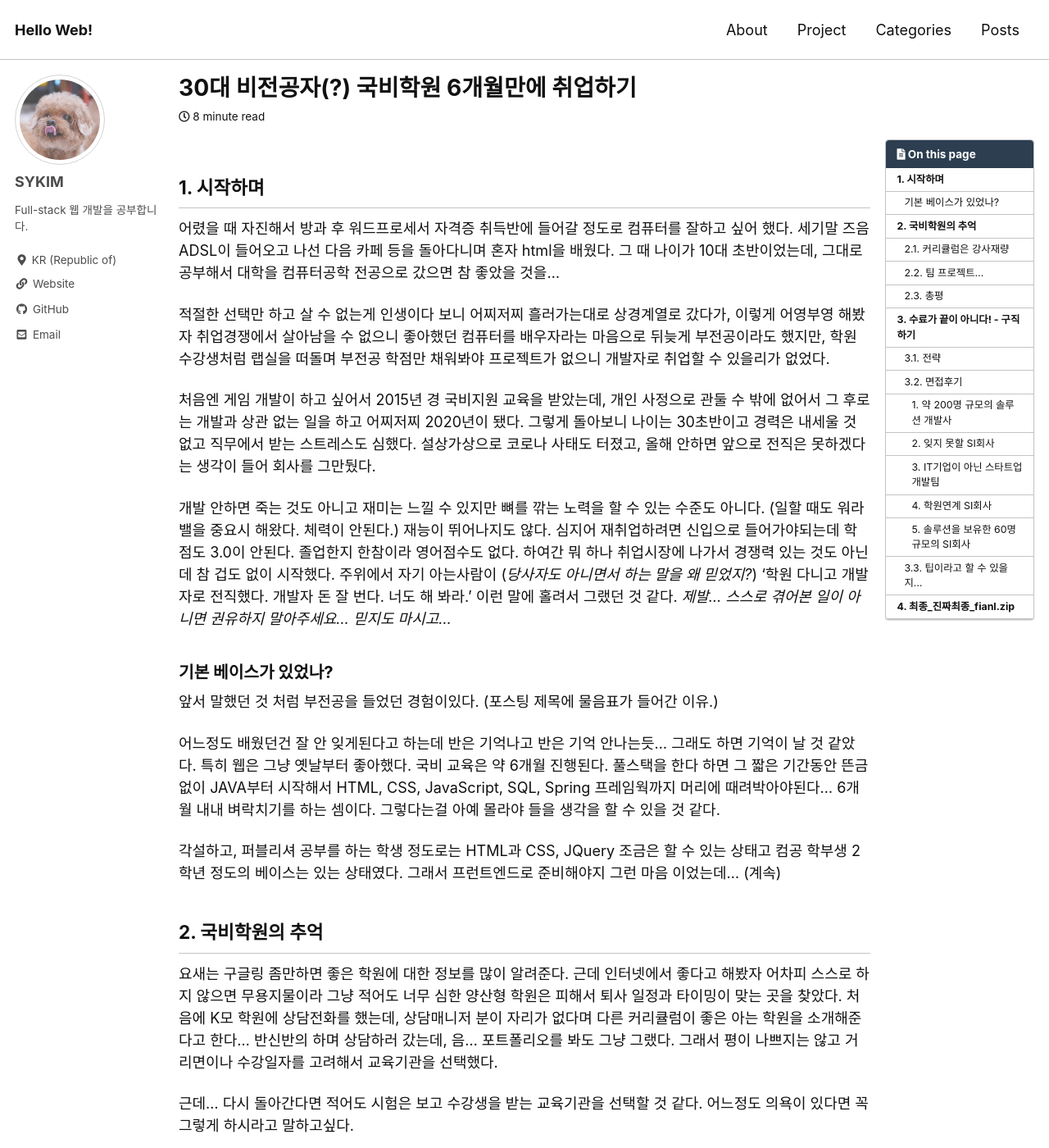
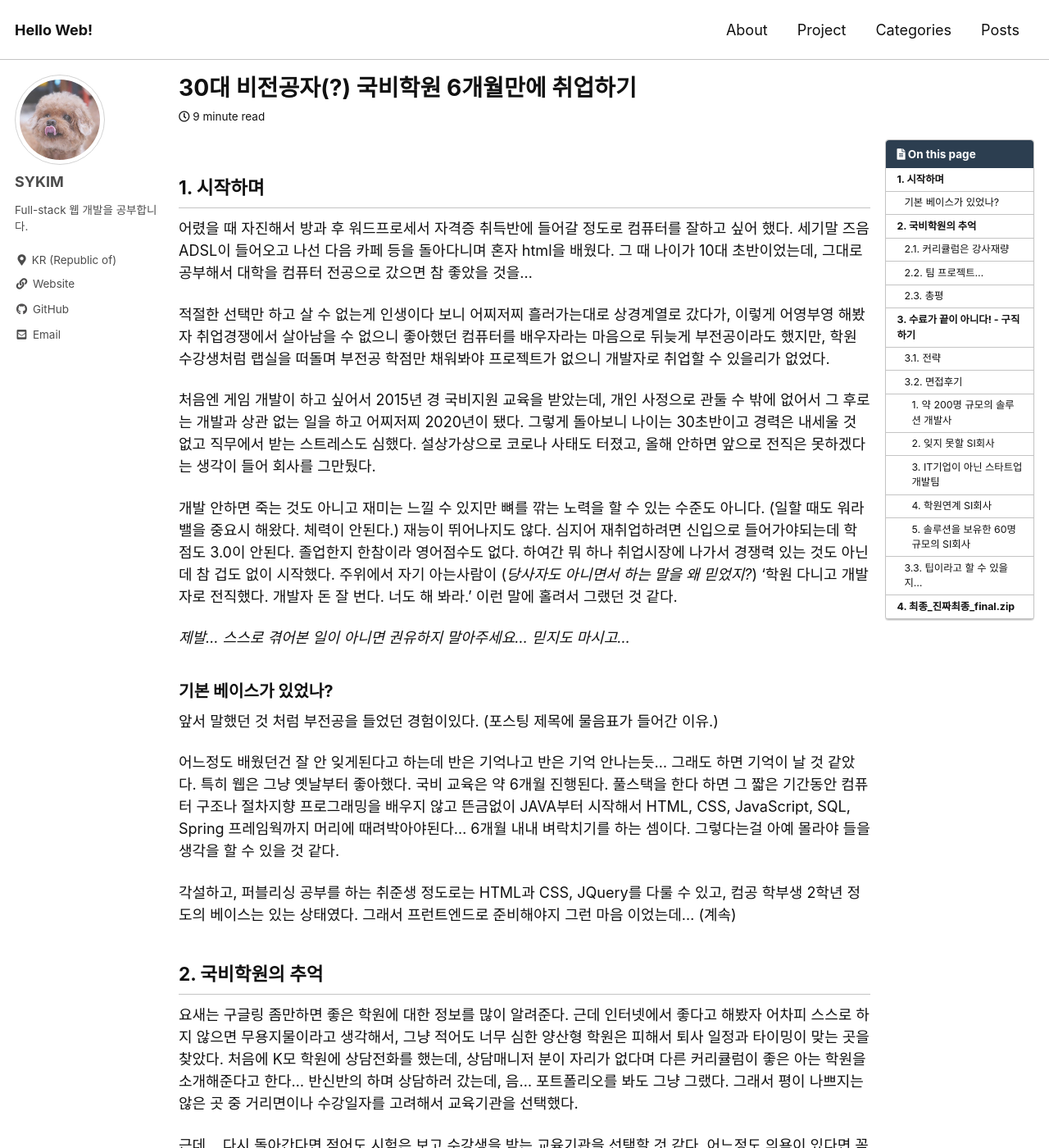
Before and after one commit to stothey0804/stothey0804.github.io, a Jekyll site: the page built from _posts/2020/etc/2020-12-11-2020review.md, in a window 1280 px wide and 1400 px high. Shown: the whole window at 82% size. Built offline with Jekyll 4.4.1, drawn with Linux system fonts in a browser that asks for light colours; cached includes are drawn as plain includes; comment, search, counter and statistics services are not loaded; some of the changed text lies outside the part shown.

Commit message:
Update and rename 2020-12-12-2020review.md to 2020-12-11-2020review.md

```diff
--- a/_posts/2020/etc/2020-12-12-2020review.md
+++ b/_posts/2020/etc/2020-12-11-2020review.md
@@ -9,13 +9,15 @@ toc_sticky: true
 ## 1. 시작하며
 
 어렸을 때 자진해서 방과 후 워드프로세서 자격증 취득반에 들어갈 정도로 컴퓨터를 잘하고 싶어 했다. 세기말 즈음 ADSL이 들어오고 나선 다음 카페 등을 돌아다니며 혼자 html을 배웠다.
-그 때 나이가 10대 초반이었는데, 그대로 공부해서 대학을 컴퓨터공학 전공으로 갔으면 참 좋았을 것을...
+그 때 나이가 10대 초반이었는데, 그대로 공부해서 대학을 컴퓨터 전공으로 갔으면 참 좋았을 것을...
 
 적절한 선택만 하고 살 수 없는게 인생이다 보니 어찌저찌 흘러가는대로 상경계열로 갔다가, 이렇게 어영부영 해봤자 취업경쟁에서 살아남을 수 없으니 좋아했던 컴퓨터를 배우자라는 마음으로 뒤늦게 부전공이라도 했지만, 학원 수강생처럼 랩실을 떠돌며 부전공 학점만 채워봐야 프로젝트가 없으니 개발자로 취업할 수 있을리가 없었다.
 
 처음엔 게임 개발이 하고 싶어서 2015년 경 국비지원 교육을 받았는데, 개인 사정으로 관둘 수 밖에 없어서 그 후로는 개발과 상관 없는 일을 하고 어찌저찌 2020년이 됐다. 그렇게 돌아보니 나이는 30초반이고 경력은 내세울 것 없고 직무에서 받는 스트레스도 심했다. 설상가상으로 코로나 사태도 터졌고, 올해 안하면 앞으로 전직은 못하겠다는 생각이 들어 회사를 그만뒀다.
 
-개발 안하면 죽는 것도 아니고 재미는 느낄 수 있지만 뼈를 깎는 노력을 할 수 있는 수준도 아니다. (일할 때도 워라밸을 중요시 해왔다. 체력이 안된다.) 재능이 뛰어나지도 않다. 심지어 재취업하려면 신입으로 들어가야되는데 학점도 3.0이 안된다. 졸업한지 한참이라 영어점수도 없다. 하여간 뭐 하나 취업시장에 나가서 경쟁력 있는 것도 아닌데 참 겁도 없이 시작했다. 주위에서 자기 아는사람이 (*당사자도 아니면서 하는 말을 왜 믿었지?*) '학원 다니고 개발자로 전직했다. 개발자 돈 잘 번다. 너도 해 봐라.' 이런 말에 홀려서 그랬던 것 같다. *제발... 스스로 겪어본 일이 아니면 권유하지 말아주세요... 믿지도 마시고...*
+개발 안하면 죽는 것도 아니고 재미는 느낄 수 있지만 뼈를 깎는 노력을 할 수 있는 수준도 아니다. (일할 때도 워라밸을 중요시 해왔다. 체력이 안된다.) 재능이 뛰어나지도 않다. 심지어 재취업하려면 신입으로 들어가야되는데 학점도 3.0이 안된다. 졸업한지 한참이라 영어점수도 없다. 하여간 뭐 하나 취업시장에 나가서 경쟁력 있는 것도 아닌데 참 겁도 없이 시작했다. 주위에서 자기 아는사람이 (*당사자도 아니면서 하는 말을 왜 믿었지?*) '학원 다니고 개발자로 전직했다. 개발자 돈 잘 번다. 너도 해 봐라.' 이런 말에 홀려서 그랬던 것 같다.
+
+*제발... 스스로 겪어본 일이 아니면 권유하지 말아주세요... 믿지도 마시고...*
 
 
 ### 기본 베이스가 있었나?
@@ -23,17 +25,17 @@ toc_sticky: true
 앞서 말했던 것 처럼 부전공을 들었던 경험이있다. (포스팅 제목에 물음표가 들어간 이유.)
 
 어느정도 배웠던건 잘 안 잊게된다고 하는데 반은 기억나고 반은 기억 안나는듯... 그래도 하면 기억이 날 것 같았다. 특히 웹은 그냥 옛날부터 좋아했다.
-국비 교육은 약 6개월 진행된다. 풀스택을 한다 하면 그 짧은 기간동안 뜬금없이 JAVA부터 시작해서 HTML, CSS, JavaScript, SQL, Spring 프레임웍까지 머리에 때려박아야된다...
+국비 교육은 약 6개월 진행된다. 풀스택을 한다 하면 그 짧은 기간동안 컴퓨터 구조나 절차지향 프로그래밍을 배우지 않고 뜬금없이 JAVA부터 시작해서 HTML, CSS, JavaScript, SQL, Spring 프레임웍까지 머리에 때려박아야된다...
 6개월 내내 벼락치기를 하는 셈이다. 그렇다는걸 아예 몰라야 들을 생각을 할 수 있을 것 같다.
 
-각설하고, 퍼블리셔 공부를 하는 학생 정도로는 HTML과 CSS, JQuery 조금은 할 수 있는 상태고 컴공 학부생 2학년 정도의 베이스는 있는 상태였다.
+각설하고, 퍼블리싱 공부를 하는 취준생 정도로는 HTML과 CSS, JQuery를 다룰 수 있고, 컴공 학부생 2학년 정도의 베이스는 있는 상태였다.
 그래서 프런트엔드로 준비해야지 그런 마음 이었는데... (계속)
 
 
 ## 2. 국비학원의 추억
 
-요새는 구글링 좀만하면 좋은 학원에 대한 정보를 많이 알려준다. 근데 인터넷에서 좋다고 해봤자 어차피 스스로 하지 않으면 무용지물이라 그냥 적어도 너무 심한 양산형 학원은 피해서 퇴사 일정과 타이밍이 맞는 곳을 찾았다.
-처음에 K모 학원에 상담전화를 했는데, 상담매니저 분이 자리가 없다며 다른 커리큘럼이 좋은 아는 학원을 소개해준다고 한다... 반신반의 하며 상담하러 갔는데, 음... 포트폴리오를 봐도 그냥 그랬다. 그래서 평이 나쁘지는 않고 거리면이나 수강일자를 고려해서 교육기관을 선택했다.
+요새는 구글링 좀만하면 좋은 학원에 대한 정보를 많이 알려준다. 근데 인터넷에서 좋다고 해봤자 어차피 스스로 하지 않으면 무용지물이라고 생각해서, 그냥 적어도 너무 심한 양산형 학원은 피해서 퇴사 일정과 타이밍이 맞는 곳을 찾았다.
+처음에 K모 학원에 상담전화를 했는데, 상담매니저 분이 자리가 없다며 다른 커리큘럼이 좋은 아는 학원을 소개해준다고 한다... 반신반의 하며 상담하러 갔는데, 음... 포트폴리오를 봐도 그냥 그랬다. 그래서 평이 나쁘지는 않은 곳 중 거리면이나 수강일자를 고려해서 교육기관을 선택했다.
 
 근데... 다시 돌아간다면 적어도 시험은 보고 수강생을 받는 교육기관을 선택할 것 같다. 어느정도 의욕이 있다면 꼭 그렇게 하시라고 말하고싶다.
 
@@ -79,10 +81,12 @@ toc_sticky: true
 
 포트폴리오(최종 프로젝트)를 돌아가게 만들려고 수명을 깎으며 차력쇼를 하다보면, 수료 직전까지도 취업준비를 할 여유가 없다. 그나마 우리 팀은 스케쥴 관리가 되는 편이었는데도 취업과 병행할 엄두를 못냈다.
 
+그렇게 수료일이 되어서야 취업준비를 제대로 하기 시작했다.
+
 학원 바이 학원이겠지만, 학원 차원에서 취업지원을 도와주기도 한다. 내가 수강한 학원은 상당히 자부심이 있는 편이었는데... 참고할만 하진 않았다.
 왜 그렇게 느꼈냐면 일단 제공해주는 이력서 양식자체가 너무 구식이었고, 자소서 예시도 참고가 되지 않았다. 면접 예상 질문답변 문서를 주는데, 기술적인 부분은 어느정도 참고할 만 하지만 인성 답변 부분을 보면 저는 갑을병정 중 정에 해당하는 SI에서 착취당하는 노예가 되겠습니다. 수준이었기 때문이다. 그래서 알아서 해야겠다고 판단했다.
 
-국비학원 출신 비전공자는 대부분 중소 SI로 간다. SI가 뭔지 어느정도 알고 오셨을 거라고 생각하고 검색하면 'SI의 현실...' 뭐 이런 글들이 나온다.
+국비학원 출신 비전공자는 대부분 중소 SI로 간다. SI가 뭔지 어느정도 알고 오셨을 거라고 생각하고, 검색해보면 'SI의 현실...' 뭐 이런 글들이 나온다.
 실제로 재직해보질 않아서 어떻다 왈가왈부는 못할 것 같다. 근데... 면접 중 나쁜 쪽으로 엄청난 SI업체를 보고와서 음... 이게 현실이구나. 이런 생각정도는 했다.
 
 여러차례의 면접준비와 코딩테스트 준비를 할 여력이 있으면 솔루션 회사를 준비하는걸 추천하지만 쉽지는 않다. 취직준비라는게 아이러니하게도 경제적 기반이 있어야 제대로 할 수 있는 짓이라, 결국 자기가 준비할 수 있는 만큼의 눈높이를 맞춰야 여러모로 정신건강에 좋을 것 같다.
@@ -91,7 +95,7 @@ toc_sticky: true
 ### 3.1. 전략
 
 겪어본 분들은 아시겠지만 취업시장으로 내몰려 어떻게든 내가 가치가 있는지 어필하다보면 정신력이 심하게 떨어지고 억울한 기분까지 생긴다.
-준비 하다보면 비용도 발생한다. 물론 취업에 성공하면 급여라는 보상은 받지만 언제 받을지 기약없는 보상이므로... 그래서 구직활동에 비용 최소화를 우선으로 했다.
+준비 하다보면 비용도 발생한다. 물론 취업에 성공하면 급여라는 보상은 받지만 언제 받을지 기약없는 보상이므로... 그래서 구직활동 중 비용 최소화를 우선으로 했다. 요는 취업과정에 가성비를 따졌다.
 
 
 - 정부기관 지원 활용하기
@@ -101,13 +105,15 @@ toc_sticky: true
 그 외로 지자체에서 무료로 면접 사진을 찍어주기도하고, 정장도 빌려주고, 이력서 첨삭이나 면접 클리닉도 해주기도 한다. 경기도 및 중앙부처가 제공하는 잡아바! 라는 플랫폼에서 실제로 이력서 첨삭을 받았는데, 꽤 도움이 됐다.
 
 
-- 면접 미리보기
+- 회사와 면접 미리보기
 
-입사전형은 천차만별이다.. 서류-코딩테스트-실무진면접-임원면접 까지 버텨야되는 회사도 있고, 면접 한 번으로 판별나는 경우도 있다.
-보통 전자같은 경우는 기술에 대한 빡센 테스트가 없더라도 굉장히 경직된 면접일 확률이 높다. 규모가 큰 회사는 대부분 전자를 따른다.
+우선 지원할 회사를 필터링 한다. 면접이라는게 한번갔다오면 시간과 정신력을 왕창 소모하기 때문에 너무 아무데나 넣고 다니면 피곤하다. 체력을 아껴야 한다.
+크레딧잡과 잡플래닛을 활용하여 연봉수준과 퇴(재)직자의 평가를 어느정도 확인한다. 솔직히 둘다 100% 신뢰할 수 없다고 생각하는데, 그래도 잡플래닛이 2점 초반 이하다... 리뷰가 맞을 확률이 상당히 높다고 본다.
+
+회사를 고르고 이력서도 통과됐으면 면접을 봐야하는데, 회사마다 입사전형은 천차만별이다.. 서류-코딩테스트-실무진면접-임원면접 까지 버텨야되는 회사도 있고, 면접 한 번으로 판별나는 경우도 있다. 보통 전자같은 경우는 기술에 대한 빡센 테스트가 없더라도 굉장히 경직된 면접일 확률이 높다. 규모가 큰 회사는 대부분 전자를 따른다.
 
 구직사이트에 입사 절차에 대해 기술되어있어도, 어느 수준의 질문이 들어오는지 압박면접을 하는지 다대다로 보는지 상세하게 알려주진 않는다.
-그래서 잡플래닛을 결제했다. (홍보아님.) 기업 후기도 어느정도 회사를 필터링하는데 도움이 되는데, 구직자 입장에서 제일 도움이 되는 부분은 면접후기였다.
+그래서 잡플래닛을 사용했다. 기업 리뷰가 아닌 면접후기를 참고하면 된다.
 생각보다 상세하게 정리해주는 분들이 있고, 실제로 면접장에 가보면 그대로인 경우가 많다. 가기전에 미리 분위기를 시뮬레이션 해볼 수 있으니 긴장도 덜 하게 된다.
 
 
@@ -156,6 +162,7 @@ toc_sticky: true
 
 #### 4. 학원연계 SI회사
 - 규모는 작으나 초봉이 괜찮은 수준. 수료하고 초조해서 한번 보러가자는 마음에 지원함.
+- 실무진(임원 급으로 예상됨) 1:1 면접 진행.
 - 지원 메일 넣은지 1주일 지나도록 연락이없어 학원 쪽에 지원예정없으면 개인정보 파기해달라고 요청한 날 밤에 타이밍 한번 기막히게 면접제의 메일이왔다.
 - 면접 자리에 전체학기 성적증명서를 요구함... ㅋㅋ.
 - 아무리 노예라도 그렇지 합격해야 증명을 해드리죠... 더 할말 없음...
@@ -179,15 +186,13 @@ toc_sticky: true
 후기에서 썼듯이, 어차피 신입은 비슷하게 아무것도 모르기 때문에 IT에 관심이있는지, 같이 오래할 수 있을지를 보는 것 같았다. 하고자 하는 의지만 잘 어필하면 긍정적인 결과를 볼 수 있을거라 생각한다. 그리고 잡플래닛 면접후기 확인... 절대적이진 않지만 도움이 된다.
 
 
-## 4. 최종_진짜최종_fianl.zip
+## 4. 최종_진짜최종_final.zip
 
 개발자로 취직이란걸 좀 하려고 다들 이짓을 하고 있다.
 
 구직상태가 지속되면 자존감이 떨어진다. 물론 그냥 자리가 없을 뿐인데 불합격을 몇번 받으면 문제의 원인을 나한테서 찾게된다.
 온라인상의 취준 명언을 되새겨도 잘 회복되진 않는다. 어차피 소모되는건 막을 수 없다. 본인에게 보상을 주면서 잘 버티시라는 말을 하고싶다.
 
-이 글을 쓴 당사자는 지금까지 쓴 것 처럼 보잘 것 있는 스펙이 있는것도 아니고, 굉장히 능력이 뛰어나거나 대단한 열정을 가진 사람도 아니라는 것을 읽으면서 파악하셨을 텐데 이런 사람도 어떻게든 취직은 하니 조급해하지 말라는 말을 하고싶어서. 특히 비슷한 여건이라면 '저 인간보단 내가 취업 잘하겠지' 라는 자신감을 얻거나 취업에 대한 작은 팁이라도 얻어가시길 바라며 글을 적어봤다.
+이 글을 쓴 당사자는 지금까지 쓴 것 처럼 스펙도 보잘 것 없고, 굉장히 능력이 뛰어나거나 대단한 열정을 가진 사람도 아니라는 것을 읽으면서 파악하셨을 텐데 이런 사람도 어떻게든 취직은 하니 조급해하지 말라는 말을 하고싶어서. 특히 비슷한 여건이라면 '저 인간보단 내가 취업 잘하겠지' 라는 자신감을 얻거나 취업에 대한 작은 팁이라도 얻어가셨으면 해서. 그리고 지금 취준생이 아니더라도 개발자 전직을 준비하는 예비 수강생 분들이 학원선택에 있어 참고하여 후회없으시길 바라며 글을 적었다.
 
 취업이라는 산을 넘었더니 신입개발자로 살아남기 라는 미션이 기다리고 있다. 이제 나를 믿고 뽑아준 회사에서 사람 몫을 좀 해보고 싶다.
-
-😎
```
Also changed, not shown: other parts of _posts/2020/etc/2020-12-11-2020review.md (+1 -1 lines).
